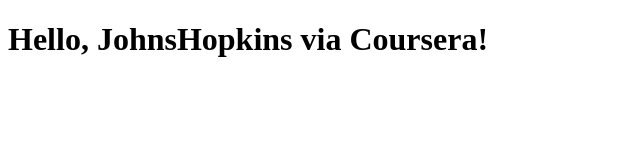
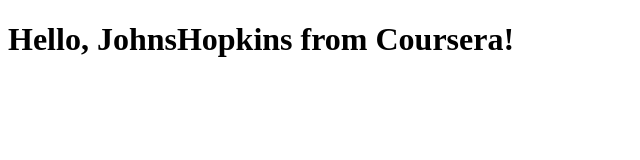
Before and after one commit to GitGarrick/Coursera, a plain HTML site: page JohnsHopkins JUL2021/index.html in a window 1280 px wide. Shown: the whole page, without its empty margins (0-640 px from the left). Drawn offline with Linux system fonts and the light colour scheme.

Commit message:
Branch 4 ahead

```diff
--- a/JohnsHopkins JUL2021/index.html
+++ b/JohnsHopkins JUL2021/index.html
@@ -7,7 +7,7 @@
     <title>Document</title>
 </head>
 <body>
-    <h1>Hello, JohnsHopkins via Coursera!</h1>
+    <h1>Hello, JohnsHopkins from Coursera!</h1>
 
 </body>
 </html>
```
